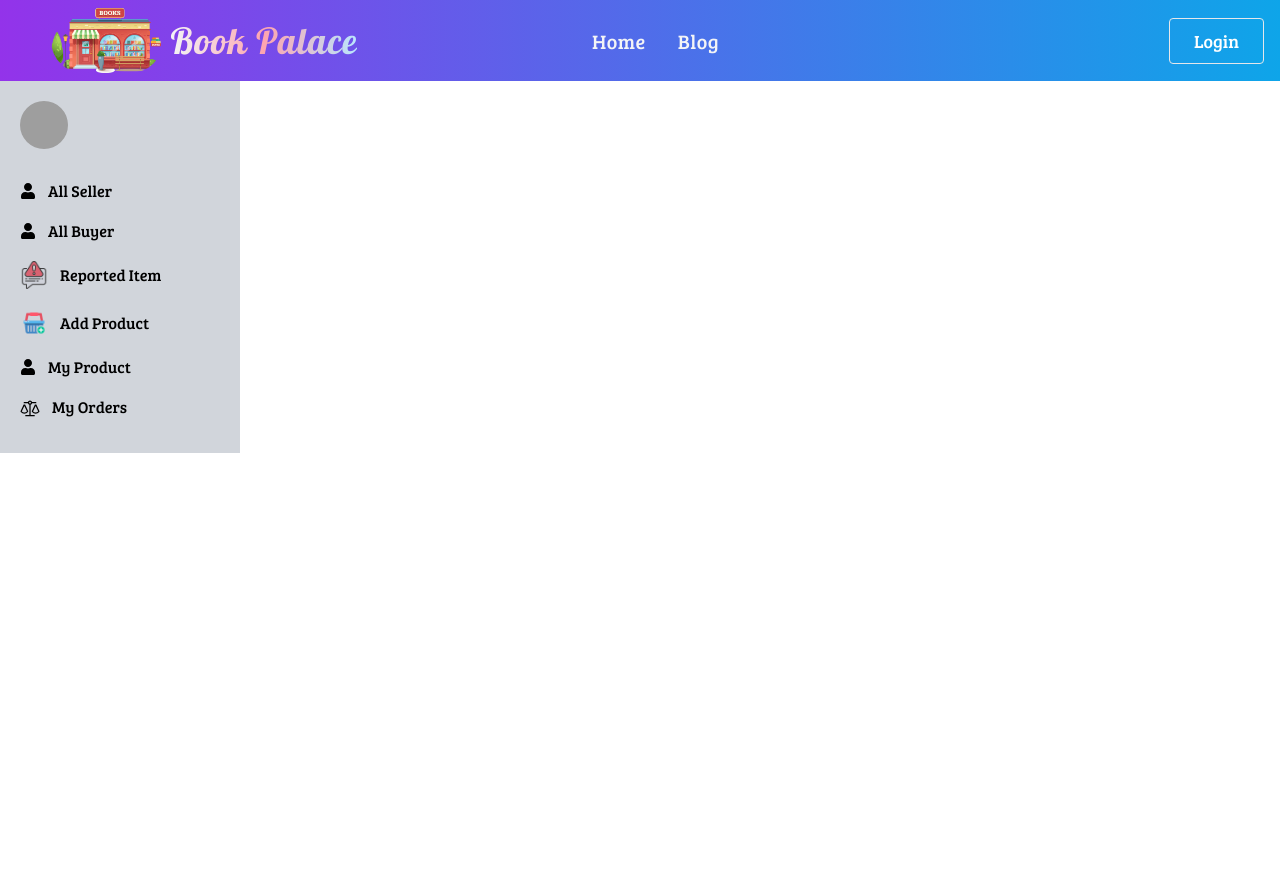
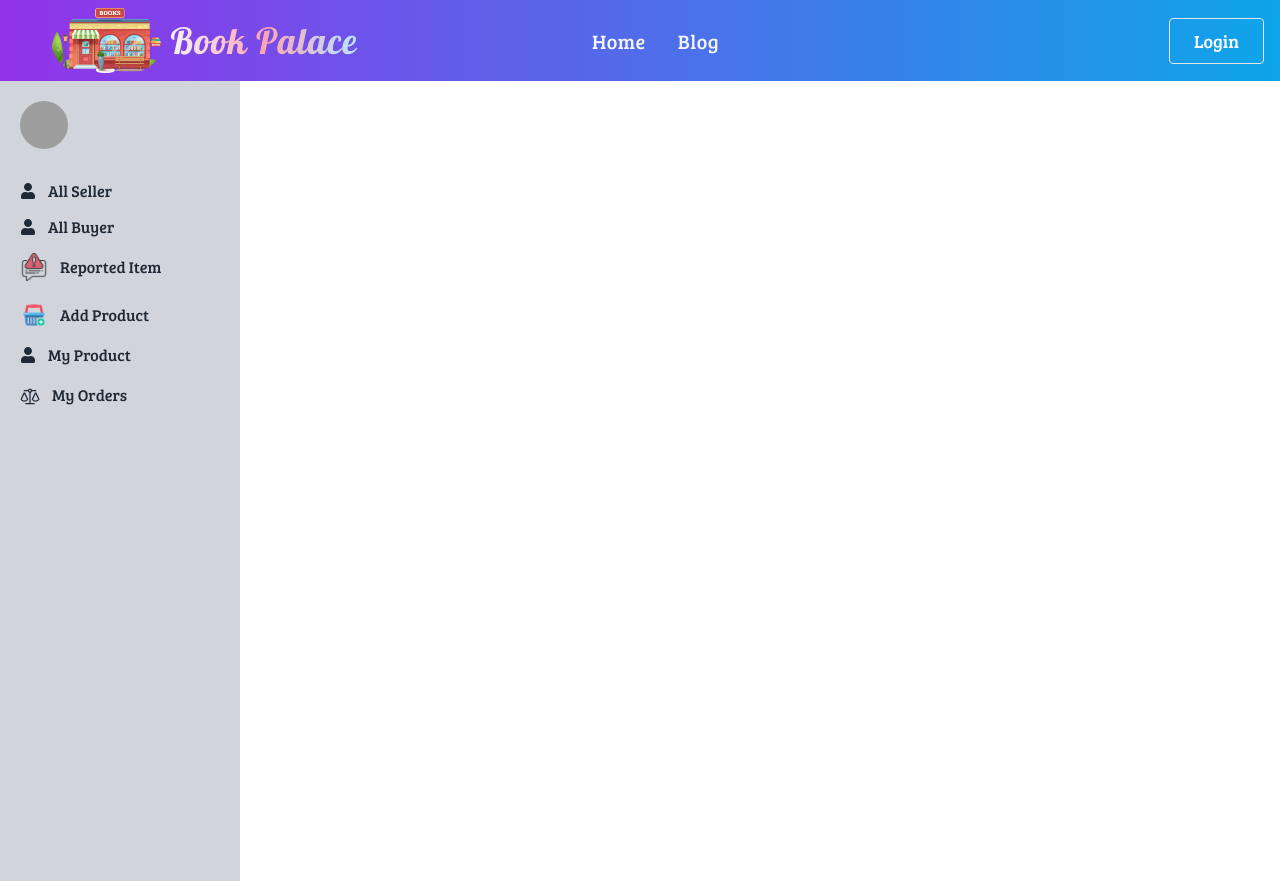
Before and after one commit to LaboneeAktar/book-palace-client, a React (Create React App) app: page /dashboard in a window 1280 px wide. Before the commit the page ends 800 px from the top, so only its background shows below. Built offline with nearby package versions, Linux system fonts and the light colour scheme; no server answers; grey boxes are pictures that could not be loaded.

Commit message:
add a sidebar

```diff
--- a/package.json
+++ b/package.json
@@ -7,6 +7,7 @@
     "@testing-library/jest-dom": "^5.16.5",
     "@testing-library/react": "^13.4.0",
     "@testing-library/user-event": "^13.5.0",
+    "daisyui": "^2.42.1",
     "firebase": "^9.14.0",
     "react": "^18.2.0",
     "react-dom": "^18.2.0",
--- /dev/null
+++ b/src/Components/Sidebar/AdminMenu.js
@@ -0,0 +1,44 @@
+import React from "react";
+import { FaUser } from "react-icons/fa";
+import { Link } from "react-router-dom";
+import reported from "../../assets/images/reported.png";
+
+const AdminMenu = () => {
+  return (
+    <div>
+      <li className="dark:bg-gray-800 dark:text-gray-50">
+        <Link
+          rel="noopener noreferrer"
+          href="#"
+          className="flex items-center p-2 space-x-3 rounded-md text-[16px]"
+        >
+          <FaUser></FaUser>
+          <span>All Seller</span>
+        </Link>
+      </li>
+      <li className="dark:bg-gray-800 dark:text-gray-50">
+        <Link
+          rel="noopener noreferrer"
+          href="#"
+          className="flex items-center p-2 space-x-3 rounded-md text-[16px]"
+        >
+          <FaUser></FaUser>
+          <span>All Buyer</span>
+        </Link>
+      </li>
+
+      <li>
+        <Link
+          rel="noopener noreferrer"
+          href="#"
+          className="flex items-center p-2 space-x-3 rounded-md text-[16px]"
+        >
+          <img src={reported} className="h-7 w-7" alt="" />
+          <span>Reported Item</span>
+        </Link>
+      </li>
+    </div>
+  );
+};
+
+export default AdminMenu;
--- /dev/null
+++ b/src/Components/Sidebar/BuyerMenu.js
@@ -0,0 +1,29 @@
+import React from "react";
+import { Link } from "react-router-dom";
+
+const BuyerMenu = () => {
+  return (
+    <div>
+      <li>
+        <Link
+          rel="noopener noreferrer"
+          href="#"
+          className="flex items-center p-2 space-x-3 rounded-md text-[16px]"
+        >
+          <svg
+            xmlns="http://www.w3.org/2000/svg"
+            viewBox="0 0 512 512"
+            className="w-5 h-5 fill-current dark:text-gray-400"
+          >
+            <path d="M203.247,386.414,208,381.185V355.4L130.125,191H93.875L16,355.4v27.042l4.234,4.595a124.347,124.347,0,0,0,91.224,39.982h.42A124.343,124.343,0,0,0,203.247,386.414ZM176,368.608a90.924,90.924,0,0,1-64.231,26.413h-.33A90.907,90.907,0,0,1,48,369.667V362.6l64-135.112L176,362.6Z"></path>
+            <path d="M418.125,191h-36.25L304,355.4v27.042l4.234,4.595a124.347,124.347,0,0,0,91.224,39.982h.42a124.343,124.343,0,0,0,91.369-40.607L496,381.185V355.4ZM464,368.608a90.924,90.924,0,0,1-64.231,26.413h-.33A90.907,90.907,0,0,1,336,369.667V362.6l64-135.112L464,362.6Z"></path>
+            <path d="M272,196.659A56.223,56.223,0,0,0,309.659,159H416V127H309.659a55.991,55.991,0,0,0-107.318,0H96v32H202.341A56.223,56.223,0,0,0,240,196.659V463H136v32H376V463H272ZM232,143a24,24,0,1,1,24,24A24,24,0,0,1,232,143Z"></path>
+          </svg>
+          <span>My Orders</span>
+        </Link>
+      </li>
+    </div>
+  );
+};
+
+export default BuyerMenu;
--- /dev/null
+++ b/src/Components/Sidebar/SellerMenu.js
@@ -0,0 +1,33 @@
+import React from "react";
+import { FaUser } from "react-icons/fa";
+import { Link } from "react-router-dom";
+import addProduct from "../../assets/images/addproduct.png";
+
+const SellerMenu = () => {
+  return (
+    <div>
+      <li className="dark:bg-gray-800 dark:text-gray-50">
+        <Link
+          to="/dashboard/addproduct"
+          rel="noopener noreferrer"
+          className="flex items-center p-2 space-x-3 rounded-md text-[16px]"
+        >
+          <img src={addProduct} className="h-7 w-7" alt="" />
+          <span>Add Product</span>
+        </Link>
+      </li>
+      <li className="dark:bg-gray-800 dark:text-gray-50">
+        <Link
+          rel="noopener noreferrer"
+          href="#"
+          className="flex items-center p-2 space-x-3 rounded-md text-[16px]"
+        >
+          <FaUser></FaUser>
+          <span>My Product</span>
+        </Link>
+      </li>
+    </div>
+  );
+};
+
+export default SellerMenu;
--- /dev/null
+++ b/src/Components/Sidebar/Sidebar.js
@@ -0,0 +1,46 @@
+import React, { useContext } from "react";
+import { Link } from "react-router-dom";
+import { AuthContext } from "../../contexts/AuthProvider";
+import AdminMenu from "./AdminMenu";
+import BuyerMenu from "./BuyerMenu";
+import SellerMenu from "./SellerMenu";
+
+const Sidebar = () => {
+  const { user } = useContext(AuthContext);
+  return (
+    <div className="h-full min-h-screen p-3 space-y-2 w-60 bg-gray-300 dark:bg-gray-900 dark:text-gray-100">
+      <div className="flex items-center p-2 space-x-4">
+        <img
+          src={user?.photoURL ? user.photoURL : "User"}
+          alt=""
+          className="w-12 h-12 rounded-full dark:bg-gray-500"
+        />
+        <div>
+          <h2 className="text-xl font-semibold">{user?.displayName}</h2>
+          <span className="flex items-center space-x-1">
+            <Link
+              rel="noopener noreferrer"
+              href="#"
+              className="text-xs hover:underline dark:text-gray-400"
+            >
+              {user?.email}
+            </Link>
+          </span>
+        </div>
+      </div>
+      <div className="divide-y divide-gray-700">
+        {/* Admin Dashboard */}
+        <ul className="pt-2 pb-4 space-y-1 text-sm">
+          <AdminMenu></AdminMenu>
+
+          {/* Seller Dahboard */}
+          <SellerMenu></SellerMenu>
+          {/* Buyer Dashboard */}
+          <BuyerMenu />
+        </ul>
+      </div>
+    </div>
+  );
+};
+
+export default Sidebar;
--- a/src/layout/DashboardLayout.js
+++ b/src/layout/DashboardLayout.js
@@ -1,119 +1,14 @@
-import React, { useContext } from "react";
-import { FaUser } from "react-icons/fa";
-import { Link, Outlet } from "react-router-dom";
-import { AuthContext } from "../contexts/AuthProvider";
+import React from "react";
+import { Outlet } from "react-router-dom";
 import Navbar from "../Pages/Shared/Navbar/Navbar";
-import addProduct from "../assets/images/addproduct.png";
-import reported from "../assets/images/reported.png";
+import Sidebar from "../Components/Sidebar/Sidebar";
 
 const DashboardLayout = () => {
-  const { user } = useContext(AuthContext);
-
   return (
     <div>
       <Navbar />
       <section className="flex">
-        <div className="h-full p-3 space-y-2 w-60 bg-gray-300 dark:bg-gray-900 dark:text-gray-100">
-          <div className="flex items-center p-2 space-x-4">
-            <img
-              src={user?.photoURL ? user.photoURL : "User"}
-              alt=""
-              className="w-12 h-12 rounded-full dark:bg-gray-500"
-            />
-            <div>
-              <h2 className="text-xl font-semibold">{user?.displayName}</h2>
-              <span className="flex items-center space-x-1">
-                <Link
-                  rel="noopener noreferrer"
-                  href="#"
-                  className="text-xs hover:underline dark:text-gray-400"
-                >
-                  {user?.email}
-                </Link>
-              </span>
-            </div>
-          </div>
-          <div className="divide-y divide-gray-700">
-            {/* Admin Dashboard */}
-            <ul className="pt-2 pb-4 space-y-1 text-sm">
-              <li className="dark:bg-gray-800 dark:text-gray-50">
-                <Link
-                  rel="noopener noreferrer"
-                  href="#"
-                  className="flex items-center p-2 space-x-3 rounded-md text-[16px]"
-                >
-                  <FaUser></FaUser>
-                  <span>All Seller</span>
-                </Link>
-              </li>
-              <li className="dark:bg-gray-800 dark:text-gray-50">
-                <Link
-                  rel="noopener noreferrer"
-                  href="#"
-                  className="flex items-center p-2 space-x-3 rounded-md text-[16px]"
-                >
-                  <FaUser></FaUser>
-                  <span>All Buyer</span>
-                </Link>
-              </li>
-
-              <li>
-                <Link
-                  rel="noopener noreferrer"
-                  href="#"
-                  className="flex items-center p-2 space-x-3 rounded-md text-[16px]"
-                >
-                  <img src={reported} className="h-7 w-7" alt="" />
-                  <span>Reported Item</span>
-                </Link>
-              </li>
-
-              {/* Seller Dahboard */}
-
-              <li className="dark:bg-gray-800 dark:text-gray-50">
-                <Link
-                  to="/dashboard/addproduct"
-                  rel="noopener noreferrer"
-                  className="flex items-center p-2 space-x-3 rounded-md text-[16px]"
-                >
-                  <img src={addProduct} className="h-7 w-7" alt="" />
-                  <span>Add Product</span>
-                </Link>
-              </li>
-              <li className="dark:bg-gray-800 dark:text-gray-50">
-                <Link
-                  rel="noopener noreferrer"
-                  href="#"
-                  className="flex items-center p-2 space-x-3 rounded-md text-[16px]"
-                >
-                  <FaUser></FaUser>
-                  <span>My Product</span>
-                </Link>
-              </li>
-
-              {/* Buyer Dashboard */}
-
-              <li>
-                <Link
-                  rel="noopener noreferrer"
-                  href="#"
-                  className="flex items-center p-2 space-x-3 rounded-md text-[16px]"
-                >
-                  <svg
-                    xmlns="http://www.w3.org/2000/svg"
-                    viewBox="0 0 512 512"
-                    className="w-5 h-5 fill-current dark:text-gray-400"
-                  >
-                    <path d="M203.247,386.414,208,381.185V355.4L130.125,191H93.875L16,355.4v27.042l4.234,4.595a124.347,124.347,0,0,0,91.224,39.982h.42A124.343,124.343,0,0,0,203.247,386.414ZM176,368.608a90.924,90.924,0,0,1-64.231,26.413h-.33A90.907,90.907,0,0,1,48,369.667V362.6l64-135.112L176,362.6Z"></path>
-                    <path d="M418.125,191h-36.25L304,355.4v27.042l4.234,4.595a124.347,124.347,0,0,0,91.224,39.982h.42a124.343,124.343,0,0,0,91.369-40.607L496,381.185V355.4ZM464,368.608a90.924,90.924,0,0,1-64.231,26.413h-.33A90.907,90.907,0,0,1,336,369.667V362.6l64-135.112L464,362.6Z"></path>
-                    <path d="M272,196.659A56.223,56.223,0,0,0,309.659,159H416V127H309.659a55.991,55.991,0,0,0-107.318,0H96v32H202.341A56.223,56.223,0,0,0,240,196.659V463H136v32H376V463H272ZM232,143a24,24,0,1,1,24,24A24,24,0,0,1,232,143Z"></path>
-                  </svg>
-                  <span>My Orders</span>
-                </Link>
-              </li>
-            </ul>
-          </div>
-        </div>
+        <Sidebar></Sidebar>
 
         <div className="flex-1">
           <Outlet></Outlet>
--- a/tailwind.config.js
+++ b/tailwind.config.js
@@ -4,5 +4,5 @@ module.exports = {
   theme: {
     extend: {},
   },
-  plugins: [],
+  plugins: [require("daisyui")],
 };
```
Also changed, not shown: 1 other file (tests, documents, lock files or other folders).
